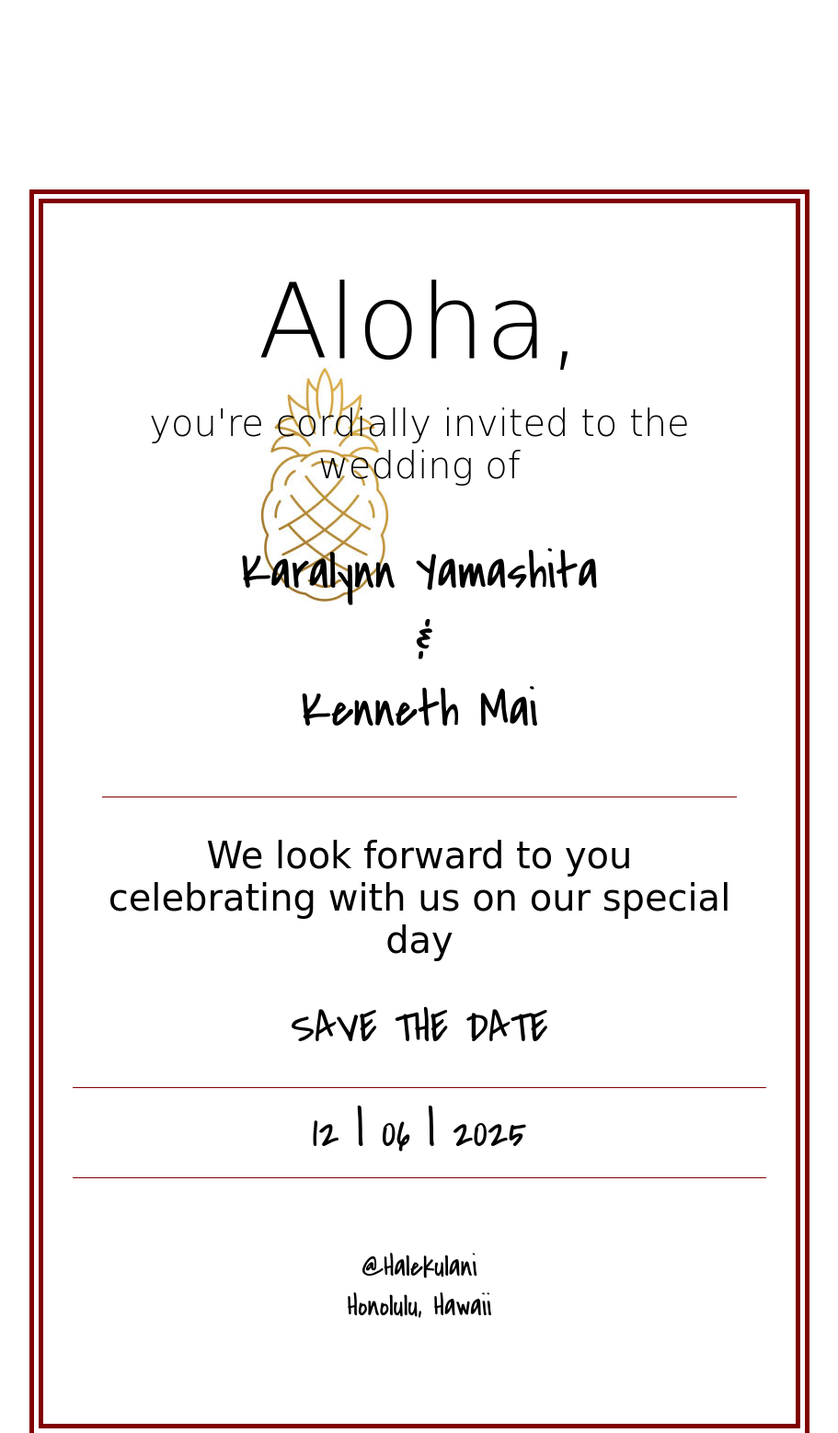
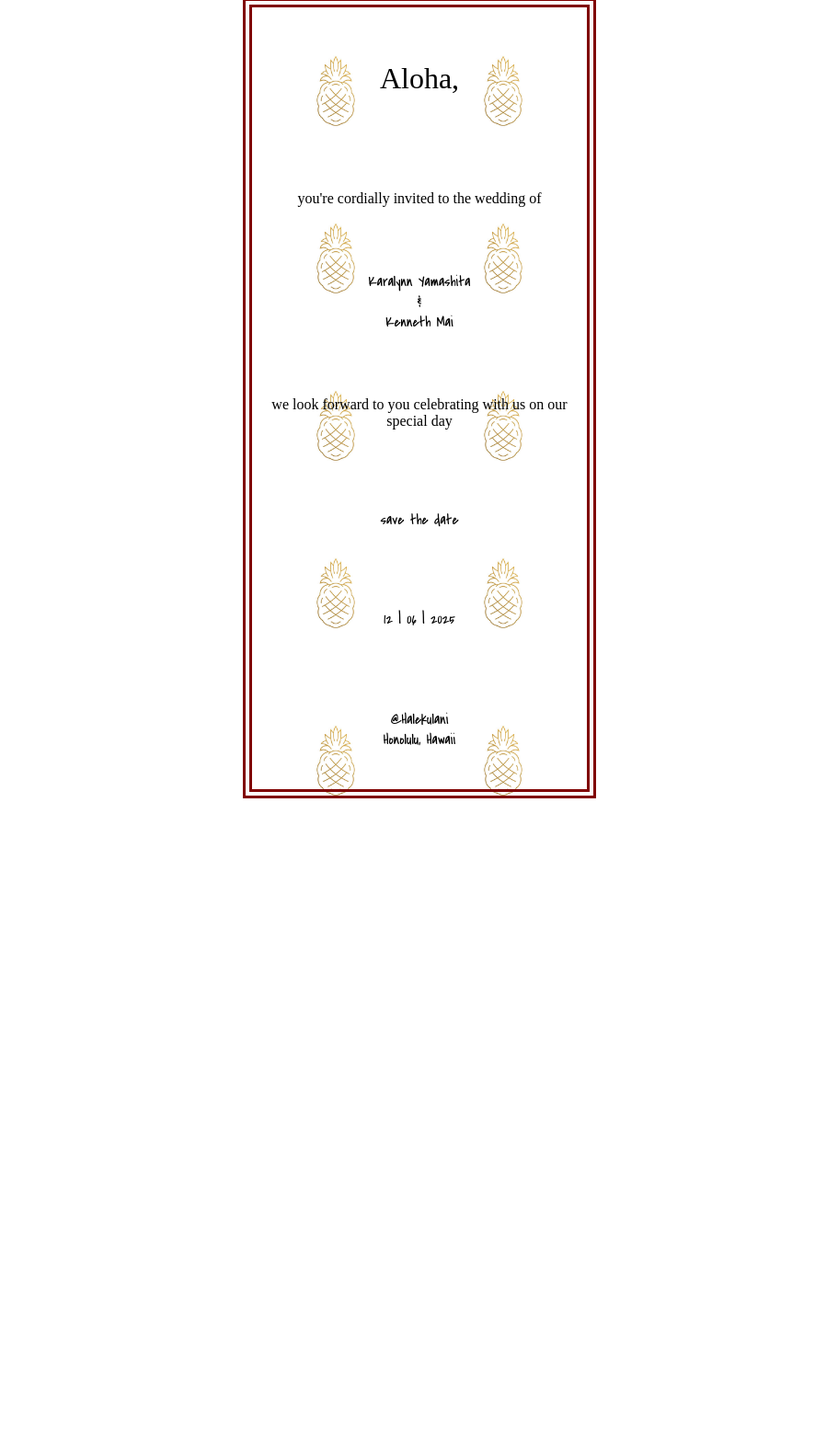
Before and after one commit to KnfDev/saveTheDate, a plain HTML site: page index.html in a window 1280 px wide. Shown: the part 10-1568 px from the top of the page at 92% size, without its empty margins (184-1095 px from the left). After the commit the page ends 878 px from the top, so only its background shows below. Drawn offline with Linux system fonts and the light colour scheme; a web font is replaced by a local one.

Commit message:
Add files via upload

```diff
--- a/index.html
+++ b/index.html
@@ -10,47 +10,20 @@
     <link href="https://fonts.googleapis.com/css2?family=Covered+By+Your+Grace&family=Euphoria+Script&display=swap" rel="stylesheet">
 </head>
 <body>
-    <!-- Version 1 -->
-    <!-- <h1>Aloha, we would like to cordially welcome you to Mai Wedding</h1>
-    <div id="us">
-        <h2>Karalynn <br>
-            <span id="last">Yamashita</span> <br>
-            to <br>
-            Kenneth <br>
-            <span id="last">Mai</span>
-        </h2>
+    <div id="container">
+        <p class="aloha">Aloha,</p>
+        <p class="invited">you're cordially invited to the wedding of</p>
+        <div class="who">
+            Karalynn Yamashita <br>
+            & <br>
+            Kenneth Mai
+        </div>
+        <p class="celebrate">we look forward to you celebrating with us on our special day</p>
+        <p class="save">save the date</p>
+        <p class="when">12 | 06 | 2025</p>
+        <p class="where">@Halekulani <br>
+        Honolulu, Hawaii</p>
+
     </div>
-    <h3 id="when">SATURDAY THE 6TH OF DECEMEBER<br>
-    2026 <br>
-    4 o'clock in the afternoon
-    </h3>
-    <h4 id="where">Halekulani</h4>
-    <h3 id="when">Honolulu, Hawaii</h3> -->
-    <!-- Version 2 -->
-    <!-- <div><h1><span>Aloha,</span> <br>
-        SAVE THE DATE</h1></div>
-    <h2>12 | 06 | 2025</h2>
-    <h3>Karalynn Yamashita <br>
-    <i>and</i> <br>
-    Kenneth Mai</h3>
-    <h4>you're cordially invited invited</h4>
-    <h5>We look forward to you celebrating with us on our special day</h5>
-    <h6>@Halekulani <br>
-    Honolulu, Hawaii</h6> -->
-    <!-- Version 3 -->
-     <div id="div1">
-
-         <div><h1>Aloha,</h1> <br>
-            <h4>you're cordially invited to the wedding of</h4>
-            <h3>Karalynn Yamashita <br>
-                <i>&</i> <br>
-                Kenneth Mai</h3>
-                <p id="special">We look forward to you celebrating with us on our special day</p>
-                <span>SAVE THE DATE</span></div>
-                <h2>12 | 06 | 2025</h2>
-                <h6>@Halekulani <br>
-                    Honolulu, Hawaii</h6>
-                </div>
-    <!-- <p>Formal invitation to follow</p> -->
 </body>
 </html>
--- a/main.css
+++ b/main.css
@@ -1,203 +1,64 @@
-
-/* Version 1 */
-/* html {
-    height: auto;
-    margin: 10% 20%;
+html {
+    margin: auto;
+    width: 400px;
+    height: 850px;
+}
+body {
+    height: 100%
+}
+#container {
+    text-align: center;
+    display: flex;
+    flex-direction: column;
+    justify-content: space-around;
+    background-image: url(Pineapple.png);
+    background-size: 50%;
     border-style:double ;
-    border-width: 5px;
-    background: linear-gradient(to left top,#ffeaed, #fff8f9);
-    word-wrap: break-word;
+    border-width: 10px;
+    border-color: #800000;
+    height: 100%
 }
 
-body {
-    font-family: "Tangerine", cursive;
-    text-align: center;
-}
-
-h1 {
-    margin: 5rem;
+.aloha {
     font-size: 2rem;
-    font-family: 'Delius';
-}
-
-#us {
-    font-size: 4rem;
-    text-shadow: 10px 10px 0px white;
-}
-
-#last {
-    font-size: 2.5rem;
-    padding-left: 350px;
-
-}
-
-#when {
-    font-size: 1.5rem;
-    font-family: 'Delius';
-}
-
-#where {
-    font-size: 4rem;
-} */
-
-
-/* Version 2 */
- /* html {
-    height: auto;
-    margin: 10% 10%;
-    border-style:double ;
-    border-width: 15px;
-    border-color: #800000;
-    word-wrap: break-word;
-}
-body {
-    background-image: url(Pineapple.png);
-    text-align: center;
-    padding: 5rem;
-    background-position:center;
-}
-
-div {
-    display: block;
-    padding: 5rem;
-    justify-content: space-between;
-}
-
-h1 {
-    font-size: 7rem;
-    font-family: Arial, Helvetica, sans-serif;
-    font-weight: 100;
-}
-
-span {
-    font-family: "Euphoria Script", cursive;
-}
-
-h2 {
-    border-style: solid;
-    border-width: 1px 0px;
-    border-color: #800000;
-    padding: 1rem;
-    justify-content: space-evenly;
-    font-size: 3rem;
-    font-weight: 100;
-}
-
-h3 {
-    padding-bottom: 10%;
-    font-size: 3.5rem;
-    font-weight: 100;
-    border: solid;
-    border-width: 0px 0px 1px 0px;
-    border-color: #800000;
-}
-
-h4 {
-    font-size: 2rem;
-    font-weight: 100;
-}
-
-h5 {
-    font-weight: 100px;
-    font-size: 1.25rem;
-}
-
-h6 {
-    font-size: 1rem;
-} */
-
-/* Version 3 */
-
-html {
-    /* background-image: url(Pineapple.png);
-    background-repeat: no-repeat;
-    background-position-x: 25%;
-    border-style:double ;
-    border-width: 15px;
-    border-color: #800000; */
-    height: auto;
-    margin: 10% 10%;
-    word-wrap: break-word;
-}
-body {
-    text-align: center;
-    /* margin: 500px; */
-    padding: 5rem;
-    /* background-position-y: bottom; */
-
-}
-
-#div1 {
-    background-image: url(Pineapple.png);
-    background-repeat: no-repeat;
-    background-position-x: inherit;
-    border-style:double ;
-    border-width: 15px;
-    border-color: #800000;
-}
-
-div {
-    display: block;
-    padding: 2rem;
-    justify-content: space-between;
-    font-family: "Covered By Your Grace", cursive;
+    font-family: "Euphoria Script", serif;
     font-weight: 400;
     font-style: normal;
 }
 
-h1 {
-    font-size: 7rem;
-    font-family: "Euphoria Script", cursive;
-    font-weight: 100;
-    margin:0;
-}
-
-
-h2 {
-    border-style: solid;
-    border-width: 1px 0px;
-    border-color: #800000;
-    padding: 1rem;
-    justify-content: space-evenly;
-    font-size: 3rem;
-    font-weight: 100;
-    font-family: "Covered By Your Grace", cursive;
-    font-weight: 400;
-    font-style: normal;
-    margin:0;
-}
-
-h3 {
-    font-size: 3.5rem;
-    font-weight: 100;
-    font-family: "Covered By Your Grace", cursive;
+.who {
+    font-family: "Covered By Your Grace", serif;
     font-weight: 400;
     font-style: normal;
 }
 
-h4 {
-    margin-top: 0px;
-    font-size: 2.5rem;
-    font-weight: 100;
-    font-family: "Euphoria Script", cursive;
-}
-
-#special {
-    border: solid;
-    border-width: 1px 0px 0px 0px;
-    border-color: #800000;
-    padding-top: 2.5rem;
-    font-size: 2.5rem;
-    font-family: "Euphoria Script", cursive;
-}
-
-span {
-    font-size: 3rem;
-}
-
-h6 {
-    font-size: 2rem;
-    font-family: "Covered By Your Grace", cursive;
+.invited{
+    font-size: 1em;
+    font-family: "Euphoria Script", serif;
     font-weight: 400;
     font-style: normal;
 }
+
+.celebrate {
+    font-family: "Euphoria Script", serif;
+    font-weight: 400;
+    font-style: normal;
+}
+
+.save {
+    font-family: "Covered By Your Grace", serif;
+    font-weight: 400;
+    font-style: normal;
+}
+
+.when {
+    font-family: "Covered By Your Grace", serif;
+    font-weight: 400;
+    font-style: normal;
+}
+
+.where {
+    font-family: "Covered By Your Grace", serif;
+    font-weight: 400;
+    font-style: normal;
+}
```
